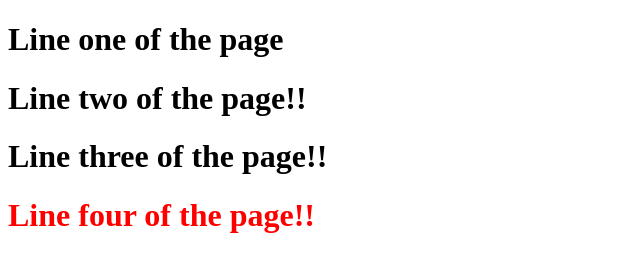
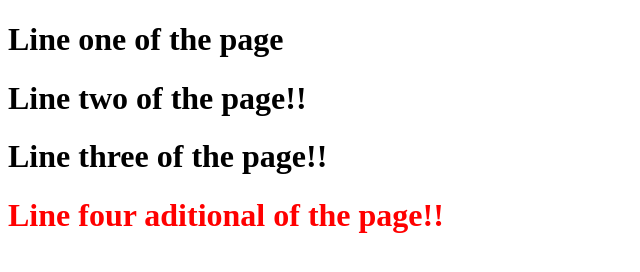
Before and after one commit to 29B1afmgt/MainRepo_Githu, a plain HTML site: page index.html in a window 1280 px wide. Shown: the whole page, without its empty margins (0-640 px from the left). Drawn offline with Linux system fonts and the light colour scheme.

Commit message:
additional red

```diff
--- a/index.html
+++ b/index.html
@@ -17,7 +17,7 @@
 			</h1>
 
 			<h1 style = "color: Red">
-				Line four of the page!!
+				Line four aditional of the page!!
 			</h1>
 		</body>
 </html>
```
